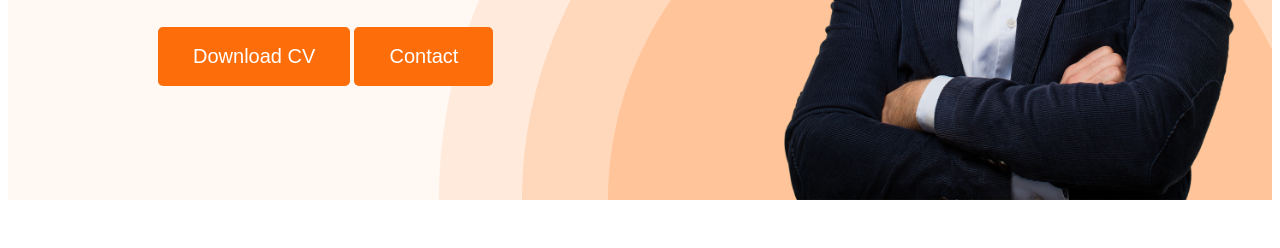
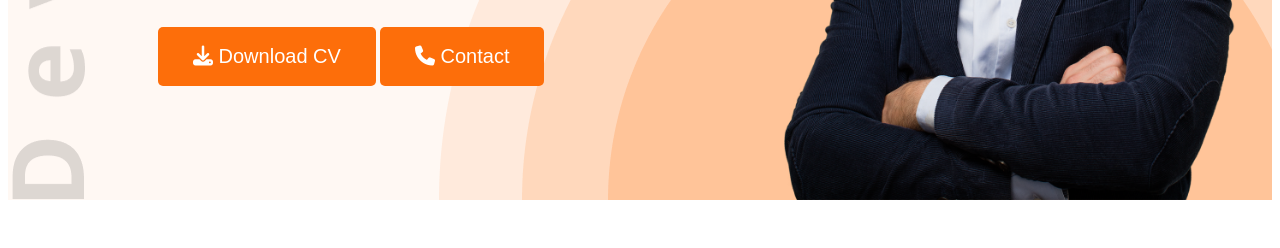
Before and after one commit to Piklu-Datta/webdeveloper-portfolio, a plain HTML site: page index.html in a window 1280 px wide. Shown: the part 552-800 px from the top of the page. Drawn offline with nearby package versions, Linux system fonts and the light colour scheme.

Commit message:
add the lastone change

```diff
--- a/Style/style.css
+++ b/Style/style.css
@@ -72,9 +72,9 @@ font-weight: 800;
 /* hedaer background color */
 .header{
     background-color: #FFF8F3;
-    background-image: url(../images/header_bg.png);
+    background-image: url(../images/header_bg.png),url(../images/developer.png);
     background-repeat: no-repeat;
-    background-position: bottom right;
+    background-position: bottom right,left bottom;
 
 }
 .banner .profile-pic{
--- a/index.html
+++ b/index.html
@@ -8,6 +8,7 @@
 <link rel="preconnect" href="https://fonts.gstatic.com" crossorigin>
 <link href="https://fonts.googleapis.com/css2?family=Open+Sans:wght@400;700;800&display=swap" rel="stylesheet">
     <link rel="stylesheet" href="Style/style.css">
+    <script src="https://kit.fontawesome.com/82e5b91600.js" crossorigin="anonymous"></script>
 </head>
 <body>
     <header class="header">
@@ -24,8 +25,8 @@
             <h3 class="banner-greeting">Hi, I  am</h3>
             <h1 class="banner-title">Mary Hardy</h1>
             <p class="banner-content">Shot what able cold new see hold.Friendly as an betrayed formerly he. Morning because as to society behaved moments.</p>
-            <button class="primary-btn">Download CV</button>
-            <button class="primary-btn">Contact</button>
+            <button class="primary-btn"><i class="fa-solid fa-download"></i> Download CV</button>
+            <button class="primary-btn"><i class="fa-solid fa-phone"></i> Contact</button>
         </div>
         <img src="images/hardy.png" alt="" class="profile-pic">
       </div>
```
